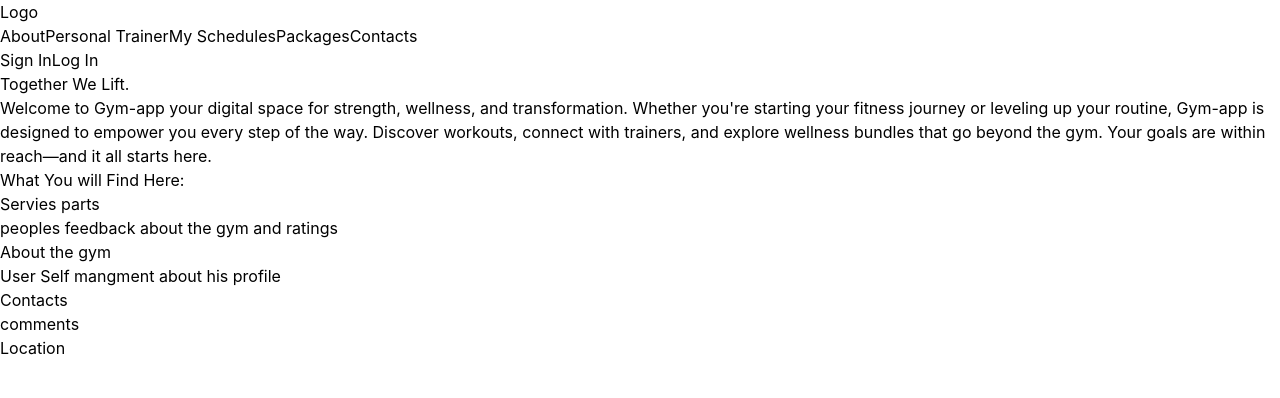
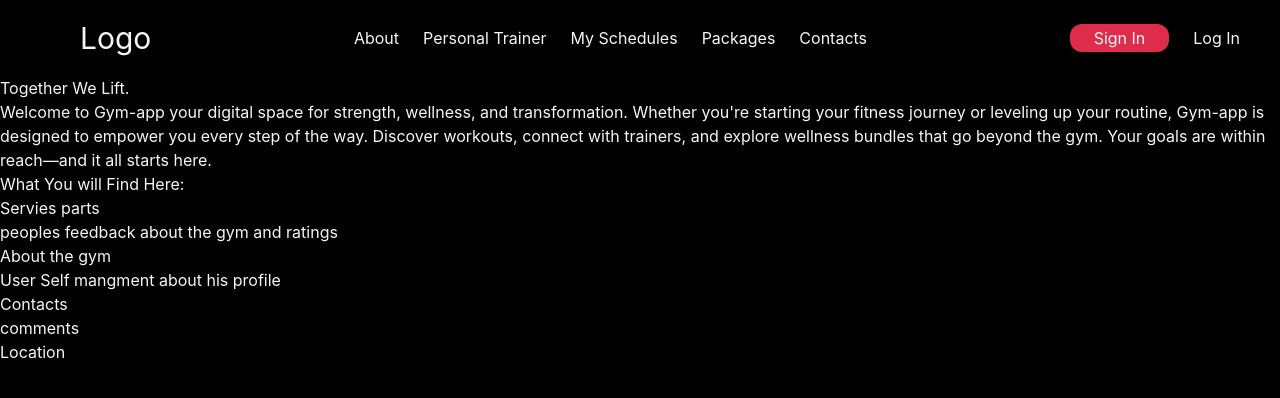
Before and after one commit to biniyam404/Gym-app, a React (Create React App) app: page / in a window 1280 px wide. Shown: the top 398 px of the page. Built offline with nearby package versions, Linux system fonts and the light colour scheme.

Commit message:
the navigation is styled

```diff
--- a/src/App.js
+++ b/src/App.js
@@ -4,50 +4,90 @@ function App() {
   return (
     <div className="App">
       <Navigatin/>
-    </div>
-  );
-}
-function Navigatin (){
-  return (
-    <div>
-      <Logo/>
-      <NaveParts/>
-      <Sign/>
       <Wellcome/>
       <Servies/>
       <Feedback/>
       <About/>
       <Footer/>
     </div>
+  );
+}
+function Navigatin (){
+  return (
+    <div className='py-5  px-10 flex justify-between items-center'>
+      <Logo/>
+      <NaveParts/>
+      <Sign/>
+    </div>
   )
 }
 function Logo (){
   return (
-    <div>
+    <div className='pl-10 text-3xl'>
       Logo
     </div>
   )
 }
 function NaveParts (){
   return (
-    <div>
-     <a>About</a>
-     <a>Personal Trainer</a>
-     <a>My Schedules</a>
-     <a>Packages</a>
-     <a>Contacts</a>
+    <div className='space-x-6'>
+     <a href='' className='relative group'>
+      About
+      {/* underlining using span */}
+              <span className='absolute left-0
+              bottom-0 w-0 h-[1.5px] bg-[#dd2d4a]
+              transition-all duration-300
+              group-hover:w-full'></span>
+     </a>
+     <a href=''  className='relative group'>
+      Personal Trainer
+      {/* underlining using span */}
+              <span className='absolute left-0
+              bottom-0 w-0 h-[1.5px] bg-[#dd2d4a]
+              transition-all duration-300
+              group-hover:w-full'></span>
+      </a>
+     <a href=''  className='relative group'>
+      My Schedules
+      {/* underlining using span */}
+              <span className='absolute left-0
+              bottom-0 w-0 h-[1.5px] bg-[#dd2d4a]
+              transition-all duration-300
+              group-hover:w-full'></span>
+      </a>
+     <a href=''  className='relative group'>
+      Packages
+      {/* underlining using span */}
+              <span className='absolute left-0
+              bottom-0 w-0 h-[1.5px] bg-[#dd2d4a]
+              transition-all duration-300
+              group-hover:w-full'></span>
+      </a>
+     <a href=''  className='relative group'>
+      Contacts
+      {/* underlining using span */}
+              <span className='absolute left-0
+              bottom-0 w-0 h-[1.5px] bg-[#dd2d4a]
+              transition-all duration-300
+              group-hover:w-full'></span>
+      </a>
     </div>
   )
 }
 function Sign(){
   return(
-    <div>
-      <button>
+    <div className='space-x-6'>
+      <a href='' className='bg-[#dd2d4a] px-6 py-1 hover:bg-[#e0405a] rounded-xl'>
                 Sign In
-      </button>
+      </a>
 
-      <button>
+      <button className='relative group'>
               Log In
+              {/* underlining using span */}
+              <span className='absolute left-0
+              bottom-0 w-0 h-[1.5px] bg-[#dd2d4a]
+              transition-all duration-300
+              group-hover:w-full'></span>
 
       </button>
     </div>
--- a/src/input.css
+++ b/src/input.css
@@ -1 +1,5 @@
 @import "tailwindcss";
+body{
+    background-color: black;
+    color: whitesmoke;
+}
--- a/src/output.css
+++ b/src/output.css
@@ -1,4 +1,5 @@
 /*! tailwindcss v4.1.12 | MIT License | https://tailwindcss.com */
+@layer properties;
 @layer theme, base, components, utilities;
 @layer theme {
   :root, :host {
@@ -6,6 +7,16 @@
       "Segoe UI Emoji", "Segoe UI Symbol", "Noto Color Emoji";
     --font-mono: ui-monospace, SFMono-Regular, Menlo, Monaco, Consolas, "Liberation Mono",
       "Courier New", monospace;
+    --color-blue-500: oklch(62.3% 0.214 259.815);
+    --color-white: #fff;
+    --spacing: 0.25rem;
+    --text-2xl: 1.5rem;
+    --text-2xl--line-height: calc(2 / 1.5);
+    --text-3xl: 1.875rem;
+    --text-3xl--line-height: calc(2.25 / 1.875);
+    --radius-xl: 0.75rem;
+    --default-transition-duration: 150ms;
+    --default-transition-timing-function: cubic-bezier(0.4, 0, 0.2, 1);
     --default-font-family: var(--font-sans);
     --default-mono-font-family: var(--font-mono);
   }
@@ -158,4 +169,215 @@
     display: none !important;
   }
 }
-@layer utilities;
+@layer utilities {
+  .absolute {
+    position: absolute;
+  }
+  .relative {
+    position: relative;
+  }
+  .bottom-0 {
+    bottom: calc(var(--spacing) * 0);
+  }
+  .left-0 {
+    left: calc(var(--spacing) * 0);
+  }
+  .flex {
+    display: flex;
+  }
+  .table {
+    display: table;
+  }
+  .h-\[1\.5px\] {
+    height: 1.5px;
+  }
+  .h-\[1px\] {
+    height: 1px;
+  }
+  .h-\[2px\] {
+    height: 2px;
+  }
+  .h-\[3px\] {
+    height: 3px;
+  }
+  .w-0 {
+    width: calc(var(--spacing) * 0);
+  }
+  .border-collapse {
+    border-collapse: collapse;
+  }
+  .resize {
+    resize: both;
+  }
+  .items-center {
+    align-items: center;
+  }
+  .justify-between {
+    justify-content: space-between;
+  }
+  .space-x-5 {
+    :where(& > :not(:last-child)) {
+      --tw-space-x-reverse: 0;
+      margin-inline-start: calc(calc(var(--spacing) * 5) * var(--tw-space-x-reverse));
+      margin-inline-end: calc(calc(var(--spacing) * 5) * calc(1 - var(--tw-space-x-reverse)));
+    }
+  }
+  .space-x-6 {
+    :where(& > :not(:last-child)) {
+      --tw-space-x-reverse: 0;
+      margin-inline-start: calc(calc(var(--spacing) * 6) * var(--tw-space-x-reverse));
+      margin-inline-end: calc(calc(var(--spacing) * 6) * calc(1 - var(--tw-space-x-reverse)));
+    }
+  }
+  .rounded {
+    border-radius: 0.25rem;
+  }
+  .rounded-xl {
+    border-radius: var(--radius-xl);
+  }
+  .border {
+    border-style: var(--tw-border-style);
+    border-width: 1px;
+  }
+  .bg-\[\#dd2d4a\] {
+    background-color: #dd2d4a;
+  }
+  .bg-\[\#ffba08\] {
+    background-color: #ffba08;
+  }
+  .bg-blue-500 {
+    background-color: var(--color-blue-500);
+  }
+  .p-5 {
+    padding: calc(var(--spacing) * 5);
+  }
+  .px-6 {
+    padding-inline: calc(var(--spacing) * 6);
+  }
+  .px-10 {
+    padding-inline: calc(var(--spacing) * 10);
+  }
+  .py-1 {
+    padding-block: calc(var(--spacing) * 1);
+  }
+  .py-2 {
+    padding-block: calc(var(--spacing) * 2);
+  }
+  .py-5 {
+    padding-block: calc(var(--spacing) * 5);
+  }
+  .pl-10 {
+    padding-left: calc(var(--spacing) * 10);
+  }
+  .text-2xl {
+    font-size: var(--text-2xl);
+    line-height: var(--tw-leading, var(--text-2xl--line-height));
+  }
+  .text-3xl {
+    font-size: var(--text-3xl);
+    line-height: var(--tw-leading, var(--text-3xl--line-height));
+  }
+  .text-white {
+    color: var(--color-white);
+  }
+  .underline {
+    text-decoration-line: underline;
+  }
+  .decoration-\[\#dd2d4a\] {
+    text-decoration-color: #dd2d4a;
+  }
+  .underline-offset-4 {
+    text-underline-offset: 4px;
+  }
+  .outline {
+    outline-style: var(--tw-outline-style);
+    outline-width: 1px;
+  }
+  .transition {
+    transition-property: color, background-color, border-color, outline-color, text-decoration-color, fill, stroke, --tw-gradient-from, --tw-gradient-via, --tw-gradient-to, opacity, box-shadow, transform, translate, scale, rotate, filter, -webkit-backdrop-filter, backdrop-filter, display, visibility, content-visibility, overlay, pointer-events;
+    transition-timing-function: var(--tw-ease, var(--default-transition-timing-function));
+    transition-duration: var(--tw-duration, var(--default-transition-duration));
+  }
+  .transition-all {
+    transition-property: all;
+    transition-timing-function: var(--tw-ease, var(--default-transition-timing-function));
+    transition-duration: var(--tw-duration, var(--default-transition-duration));
+  }
+  .duration-200 {
+    --tw-duration: 200ms;
+    transition-duration: 200ms;
+  }
+  .duration-300 {
+    --tw-duration: 300ms;
+    transition-duration: 300ms;
+  }
+  .duration-500 {
+    --tw-duration: 500ms;
+    transition-duration: 500ms;
+  }
+  .duration-1000 {
+    --tw-duration: 1000ms;
+    transition-duration: 1000ms;
+  }
+  .group-hover\:w-full {
+    &:is(:where(.group):hover *) {
+      @media (hover: hover) {
+        width: 100%;
+      }
+    }
+  }
+  .hover\:bg-\[\#e0405a\] {
+    &:hover {
+      @media (hover: hover) {
+        background-color: #e0405a;
+      }
+    }
+  }
+  .hover\:bg-\[e0405a\] {
+    &:hover {
+      @media (hover: hover) {
+        background-color: e0405a;
+      }
+    }
+  }
+  .hover\:underline {
+    &:hover {
+      @media (hover: hover) {
+        text-decoration-line: underline;
+      }
+    }
+  }
+}
+body {
+  background-color: black;
+  color: whitesmoke;
+}
+@property --tw-space-x-reverse {
+  syntax: "*";
+  inherits: false;
+  initial-value: 0;
+}
+@property --tw-border-style {
+  syntax: "*";
+  inherits: false;
+  initial-value: solid;
+}
+@property --tw-outline-style {
+  syntax: "*";
+  inherits: false;
+  initial-value: solid;
+}
+@property --tw-duration {
+  syntax: "*";
+  inherits: false;
+}
+@layer properties {
+  @supports ((-webkit-hyphens: none) and (not (margin-trim: inline))) or ((-moz-orient: inline) and (not (color:rgb(from red r g b)))) {
+    *, ::before, ::after, ::backdrop {
+      --tw-space-x-reverse: 0;
+      --tw-border-style: solid;
+      --tw-outline-style: solid;
+      --tw-duration: initial;
+    }
+  }
+}
```
